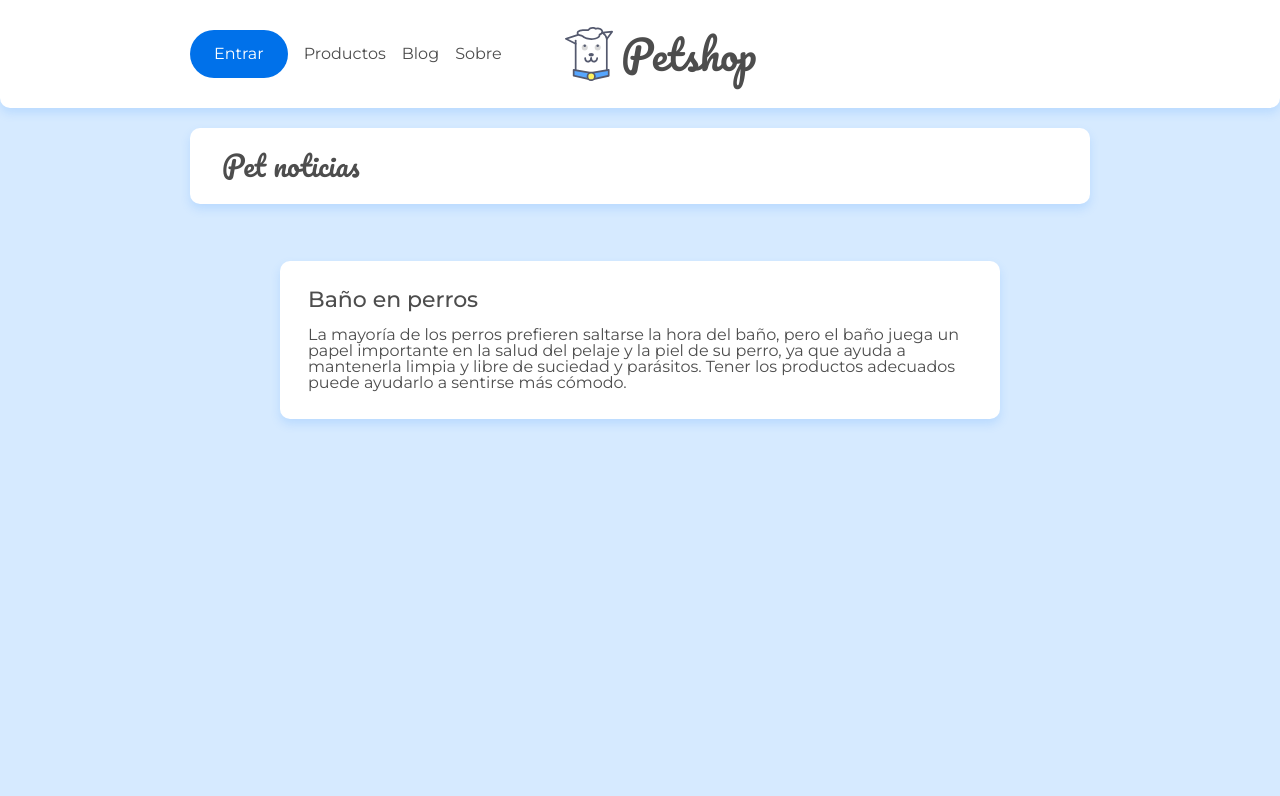
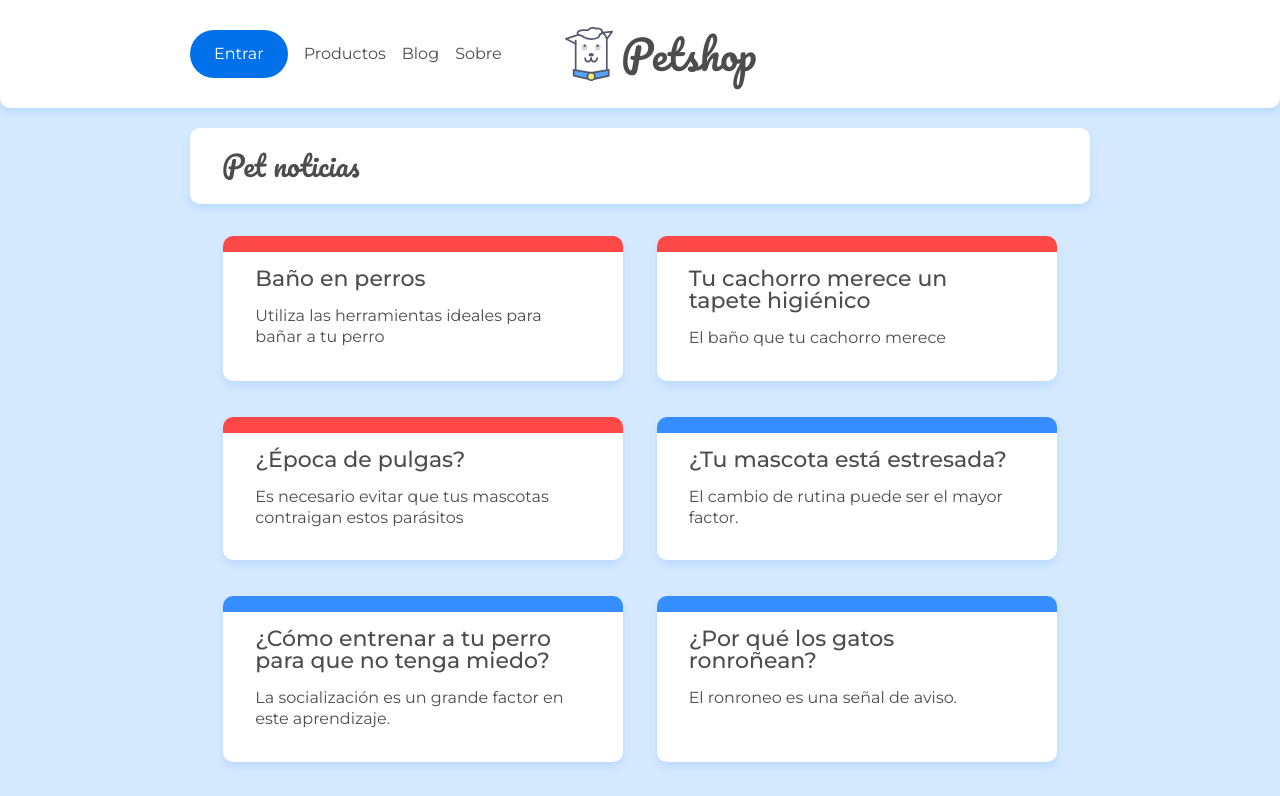
Before and after one commit to Douglas-i/react-router, a React (Create React App) app: page / in a window 1280 px wide. Shown: the top 796 px of the page. Built offline with nearby package versions, Linux system fonts and the light colour scheme; data requests are answered from the project's data file.

Commit message:
Conexion a API de los posts

```diff
--- a/package.json
+++ b/package.json
@@ -7,7 +7,7 @@
     "@testing-library/react": "^13.4.0",
     "@testing-library/user-event": "^13.5.0",
     "axios": "^1.3.4",
-    "json-server": "^0.17.2",
+    "json-server": "^0.17.3",
     "react": "^18.2.0",
     "react-dom": "^18.2.0",
     "react-router-dom": "^6.9.0",
--- /dev/null
+++ b/src/Components/ListPosts.jsx
@@ -0,0 +1,34 @@
+import { useState, useEffect } from "react"
+import "../assets/css/componentes/card.css"
+import { buscar } from "../api/api"
+import { Link } from "react-router-dom"
+
+const ListPosts = ({ url }) => {
+
+    const [posts, setPosts] = useState([]);
+
+    useEffect(() => {
+        buscar(url, setPosts)
+        console.log(posts)
+    }, [url])
+
+    return (
+        <section className="posts container">
+            {
+                posts.map(post => {
+                    const { id, title, metadescription, categoria } = post;
+                    return <Link to={`/posts/${id}`} className={`post__card post-card--${categoria}`} key={id}>
+                        <article >
+                            <h3 className="post-card__title">
+                                {title}
+                            </h3>
+                            <p className="post-card__meta">{metadescription}</p>
+                        </article>
+                    </Link>
+                })
+            }
+        </section>
+    )
+}
+
+export default ListPosts
--- /dev/null
+++ b/src/api/api.js
@@ -0,0 +1,10 @@
+import axios from 'axios'
+
+export const api = axios.create({
+    baseURL: "http://localhost:5000"
+})
+
+export const buscar = async (url, setData) => {
+    const respuesta = await api.get(url)
+    setData(respuesta.data)
+}
--- a/src/pages/Home.jsx
+++ b/src/pages/Home.jsx
@@ -1,15 +1,12 @@
+import ListPosts from "../Components/ListPosts"
+
 const Home = () => {
   return (
     <main>
       <div className="container">
         <h2 className="title-page">Pet noticias</h2>
       </div>
-      <section className="container flex flex--center">
-        <article className="card post">
-          <h2 className="post-card__title">Baño en perros</h2>
-          <p className="post-card__text">La mayoría de los perros prefieren saltarse la hora del baño, pero el baño juega un papel importante en la salud del pelaje y la piel de su perro, ya que ayuda a mantenerla limpia y libre de suciedad y parásitos. Tener los productos adecuados puede ayudarlo a sentirse más cómodo.</p>
-        </article>
-      </section>
+      <ListPosts url={"/posts"}/>
     </main>
   )
 }
```
Also changed, not shown: 1 other file (tests, documents, lock files or other folders).
